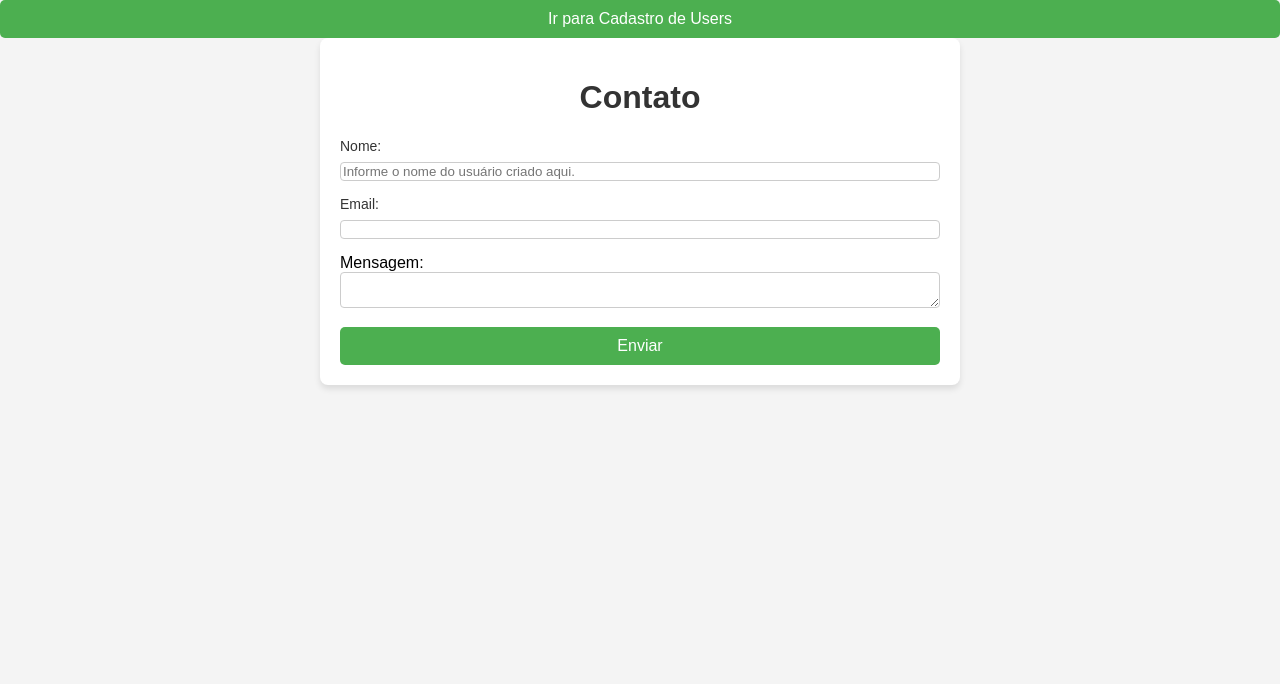
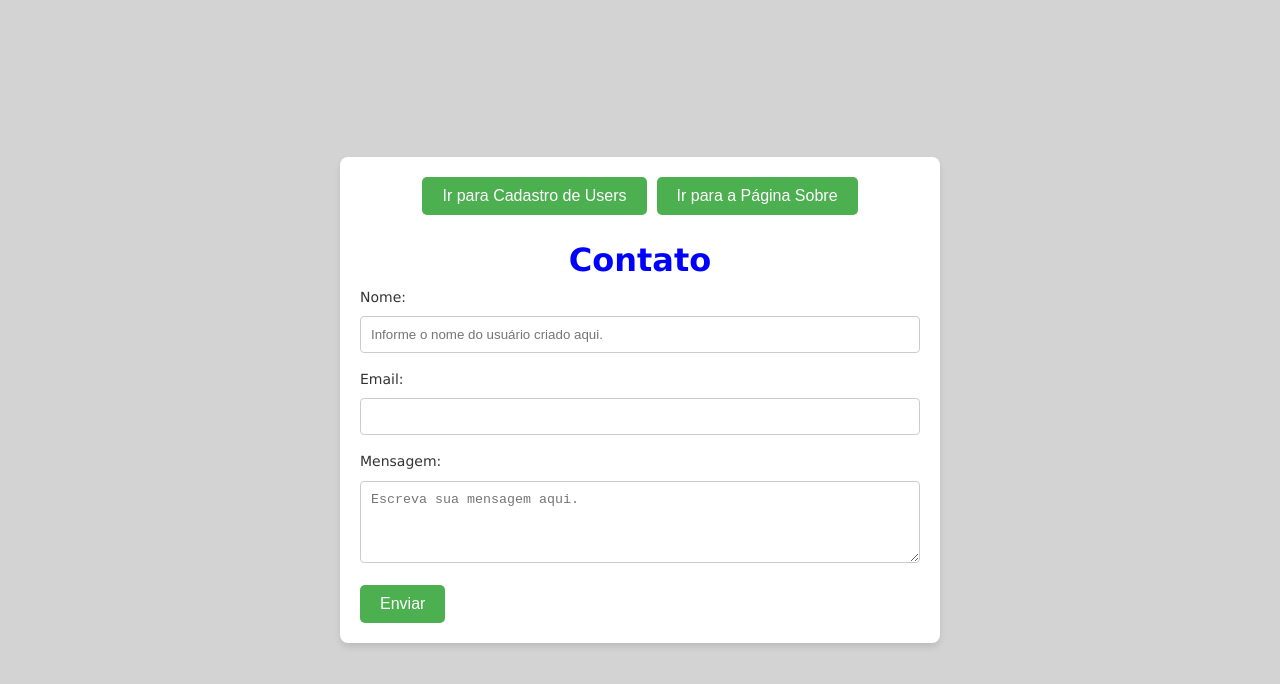
Before and after one commit to Vinis-vp/ead-05-vinicius, a plain HTML site: page paginas/contato.html in a window 1280 px wide. Drawn offline with Linux system fonts and the light colour scheme.

Commit message:
fix: Ajustado a navegação, css, e pagina sobre

```diff
--- /dev/null
+++ b/css/sobre.css
@@ -0,0 +1,70 @@
+/* Centraliza o contêiner na tela */
+body {
+    display: flex;
+    justify-content: center; /* Centraliza horizontalmente */
+    align-items: center;     /* Centraliza verticalmente */
+    height: 100vh;           /* Garante que o body ocupe toda a altura da tela */
+    background: lightgrey;   /* Cor de fundo */
+    font-family: Verdana, sans-serif; /* Fonte do corpo */
+    line-height: 1.6;
+}
+
+/* Ajusta a aparência do contêiner principal */
+.container {
+    width: 100%;
+    max-width: 600px;
+    padding: 20px;
+    background-color: white;
+    border-radius: 8px;
+    box-shadow: 0 4px 6px rgba(0, 0, 0, 0.1);
+}
+
+/* Estilo para os botões de navegação */
+.container-buttons {
+    display: flex;
+    justify-content: center; /* Centraliza os botões horizontalmente */
+    gap: 10px; /* Espaçamento entre os botões */
+    margin-bottom: 20px; /* Espaçamento adicional entre os botões e o conteúdo abaixo */
+}
+
+/* Estilo para os botões */
+button {
+    padding: 10px 20px;
+    background-color: #4CAF50;
+    color: white;
+    border: none;
+    border-radius: 5px;
+    font-size: 16px;
+    cursor: pointer;
+    transition: background-color 0.3s ease;
+}
+
+/* Efeito ao passar o mouse no botão */
+button:hover {
+    background-color: #45a049;
+}
+
+/* Estilo do cabeçalho */
+h1 {
+    text-align: center;
+    color: blue;
+}
+
+/* Estilo do subtítulo (h2) */
+h2 {
+    color: #333;
+    font-size: 20px;
+    margin-top: 20px;
+}
+
+/* Estilo dos parágrafos e listas */
+p, ul {
+    font-size: 16px;
+    color: #333;
+    margin-top: 10px;
+}
+
+ul {
+    list-style-type: disc;
+    margin-left: 20px;
+}
--- a/css/styles.css
+++ b/css/styles.css
@@ -7,14 +7,54 @@
 
 /* Corpo do documento */
 body {
-    background: lightgrey; /* Cor de fundo */
+    display: flex;
+    justify-content: center; /* Centraliza horizontalmente */
+    align-items: center;     /* Centraliza verticalmente */
+    height: 100vh;           /* Garante que o body ocupe toda a altura da tela */
+    background: lightgrey;   /* Cor de fundo */
     font-family: Verdana, sans-serif; /* Fonte do corpo */
+    line-height: 1.6;
 }
 
-/* Cabeçalho do formulário */
+/* Estilo do contêiner principal */
+.container {
+    width: 100%;
+    max-width: 600px;
+    padding: 20px;
+    background-color: white;
+    border-radius: 8px;
+    box-shadow: 0 4px 6px rgba(0, 0, 0, 0.1);
+}
+
+/* Contêiner para os botões */
+.container-buttons {
+    display: flex;
+    justify-content: center; /* Centraliza os botões horizontalmente */
+    gap: 10px; /* Espaçamento entre os botões */
+    margin-bottom: 20px; /* Espaçamento adicional entre os botões e o conteúdo abaixo */
+}
+
+/* Estilo para os botões */
+button {
+    padding: 10px 20px;
+    background-color: #4CAF50;
+    color: white;
+    border: none;
+    border-radius: 5px;
+    font-size: 16px;
+    cursor: pointer;
+    transition: background-color 0.3s ease;
+}
+
+/* Efeito ao passar o mouse no botão */
+button:hover {
+    background-color: #45a049;
+}
+
+/* Estilo do cabeçalho */
 h1 {
     text-align: center;
-    color: blue; /* Cor do texto do cabeçalho */
+    color: blue;
 }
 
 /* Estilo dos labels */
@@ -25,8 +65,8 @@ label {
     display: block;
 }
 
-/* Estilo dos inputs */
-input {
+/* Estilo dos inputs e textarea */
+input, textarea {
     width: 100%;
     padding: 10px;
     margin-bottom: 15px;
@@ -35,47 +75,6 @@ input {
     box-sizing: border-box;
 }
 
-/* Contêiner principal do formulário */
-.container {
-    width: 100%;
-    max-width: 600px;
-    margin: 0 auto;
-    padding: 20px;
-    background-color: white;
-    border-radius: 8px;
-    box-shadow: 0 4px 6px rgba(0, 0, 0, 0.1);
-}
-
-/* Botões principais */
-button {
-    width: 100%;
-    padding: 10px;
-    background-color: #4CAF50;
-    color: white;
-    border: none;
-    border-radius: 4px;
-    font-size: 16px;
-    cursor: pointer;
-    transition: background-color 0.3s ease;
-}
-
-/* Efeito ao passar o mouse no botão */
-button:hover {
-    background-color: #45a049;
-}
-
-/* Estilo do botão de navegação */
-#navigateBtn {
-    background-color: #4CAF50;
-    color: white;
-    border: none;
-    border-radius: 4px;
-    padding: 10px;
-    font-size: 16px;
-    cursor: pointer;
-    margin-bottom: 20px;
-}
-
 /* Estilo do texto de lista */
 h6 {
     color: #333;
--- a/js/script.js
+++ b/js/script.js
@@ -1,14 +1,33 @@
-/* ATENÇÃO: Não mexer nesse código, pode quebrar o sistema */
 
-// Navegação para a tela de contato
-document.getElementById("navigateBtn").addEventListener("click", function() {
-    window.location.href = "paginas/contato.html";  // Redireciona para 'contato.html' ao clicar no botão
-});
+if (document.getElementById("navigateBtnIndex")) {
+    document.getElementById("navigateBtnIndex").addEventListener("click", function() {
+        window.location.href = "paginas/contato.html";
+    });
+}
 
-// Array para armazenar os usuários
+if (document.getElementById("navigateBtnContact")) {
+    document.getElementById("navigateBtnContact").addEventListener("click", function() {
+        window.location.href = "../index.html";
+    });
+}
+
+if (document.getElementById("navigateBtnSobre")) {
+    document.getElementById("navigateBtnSobre").addEventListener("click", function() {
+        // Verifica se está na pasta 'paginas' ou na raiz
+        const path = window.location.pathname;
+        if (path.includes("/paginas/")) {
+            // Se estiver dentro da pasta 'paginas', use caminho relativo
+            window.location.href = "sobre.html";
+        } else {
+            // Se estiver na raiz, use caminho absoluto
+            window.location.href = "paginas/sobre.html";
+        }
+    });
+}
+
+
 let usuariosArray = [];
 
-// Função para adicionar usuário
 function adicionarUsuario() {
     const nome = document.getElementById("nomeUsuario").value;
     const email = document.getElementById("emailUsuario").value;
@@ -23,28 +42,22 @@ function adicionarUsuario() {
 
     console.log(usuariosArray);
 
-    // Adiciona o usuário à lista na tela
     const li = document.createElement("li");
     li.innerHTML = `${nome} - ${email} <button onclick='removeUser("${email}")'>Remover</button>`;
     document.getElementById("listausers").appendChild(li);
 
-    // Limpa os campos do formulário
     document.getElementById("nomeUsuario").value = "";
     document.getElementById("emailUsuario").value = "";
 }
 
-// Função para remover usuário
 function removeUser(email) {
-    // Encontra e remove o usuário com o email correspondente
     usuariosArray = usuariosArray.filter(usuario => usuario.email !== email);
 
     console.log("Usuário removido com sucesso!");
 
-    // Atualiza a lista na tela
     atualizarListaUsuarios();
 }
 
-// Função para atualizar a lista de usuários
 function atualizarListaUsuarios() {
     const lista = document.getElementById("listausers");
     lista.innerHTML = "";
@@ -56,12 +69,10 @@ function atualizarListaUsuarios() {
     });
 }
 
-// Função para simular o envio ao backend
 function enviaProBack() {
     console.log("Enviado para o back, o resto os dev fazem!");
 }
 
-// Função de interceptação de envio do formulário
 const form = document.getElementById("myForm");
 form.addEventListener("submit", function(event) {
     event.preventDefault();
@@ -75,9 +86,22 @@ form.addEventListener("submit", function(event) {
     alert("Formulário interceptado! Não quero enviar pro back.");
 });
 
-// Função para exibir todos os usuários no console
 function exibirUsuarios() {
     usuariosArray.forEach(usuario => {
         console.log(`Usuário: ${usuario.nome} - Email: ${usuario.email}`);
     });
 }
+
+document.getElementById("contactForm").addEventListener("submit", function(event) {
+    event.preventDefault();
+
+    const name = document.getElementById("name").value;
+    const email = document.getElementById("email").value;
+    const message = document.getElementById("message").value;
+
+    console.log("Nome: " + name);
+    console.log("Email: " + email);
+    console.log("Mensagem: " + message);
+
+    alert("Formulário enviado com sucesso!");
+});
--- a/paginas/contato.html
+++ b/paginas/contato.html
@@ -3,92 +3,35 @@
 <head>
     <meta charset="UTF-8">
     <meta name="viewport" content="width=device-width, initial-scale=1.0">
-    <title>Formulário de Contato dos usuários cadastrados</title>
-    <style>
-        body {
-            font-family: Arial, sans-serif;
-            background-color: #f4f4f4;
-            margin: 0;
-            padding: 0;
-        }
-        .container {
-            width: 100%;
-            max-width: 600px;
-            margin: 0 auto;
-            padding: 20px;
-            background-color: white;
-            border-radius: 8px;
-            box-shadow: 0 4px 6px rgba(0, 0, 0, 0.1);
-        }
-        h1 {
-            text-align: center;
-            color: #333;
-        }
-        label {
-            font-size: 14px;
-            color: #333;
-            margin-bottom: 8px;
-            display: block;
-        }
-        input, textarea {
-            width: 100%;
-            margin-bottom: 15px;
-            border: 1px solid #ccc;
-            border-radius: 4px;
-            box-sizing: border-box;
-        }
-        button {
-            width: 100%;
-            background-color: #4CAF50;
-            color: white;
-            border: none;
-            border-radius: 4px;
-            font-size: 16px;
-            cursor: pointer;
-        }
-        button:hover {
-            background-color: #45a049;
-        }
-
-        button {
-    padding: 10px 20px;
-    font-size: 16px;
-    cursor: pointer;
-    background-color: #4CAF50;
-    color: white;
-    border: none;
-    border-radius: 5px;
-    transition: background-color 0.3s ease;
-}
-    </style>
+    <title>Formulário de Contato dos Usuários Cadastrados</title>
+    <link rel="stylesheet" href="../css/styles.css">
 </head>
 <body>
 
-    <button id="navigateBtn">Ir para Cadastro de Users</button>
 
     <div class="container">
+
+        <div class="container-buttons">
+            <button id="navigateBtnContact">Ir para Cadastro de Users</button>
+            <button id="navigateBtnSobre">Ir para a Página Sobre</button>
+        </div>
+
         <h1>Contato</h1>
-    <form action="your-backend-script.php" method="GET">
+        <form id="contactForm">
             <label for="name">Nome:</label>
             <input type="text" id="name" name="name" required placeholder="Informe o nome do usuário criado aqui.">
 
             <label for="email">Email:</label>
             <input type="email" id="email" name="email">
 
-        Mensagem:
-        <textarea id="message" name="message" rows="" required></textarea>
+            <label for="message">Mensagem:</label>
+            <textarea id="message" name="message" rows="4" required placeholder="Escreva sua mensagem aqui."></textarea>
 
-        <button type="submit" onclick="enviaProBack()">Enviar</button>
+            <button type="submit">Enviar</button>
         </form>
+
     </div>
 
-<script src="../scripts/utilsScript.js"></script>
-
+    <script src="../js/script.js"></script>
 </body>
 </html>
-
-<script>
-    document.getElementById("navigateBtn").addEventListener("click", function() {
-    window.location.href = "paginas/home.html";  // Redireciona para 'index.html' ao clicar no botão
-});
-</script>
```
Also changed, not shown: paginas/sobre.html (added, +31 -0 lines). Lines whose indentation alone changed are shown as unchanged.
